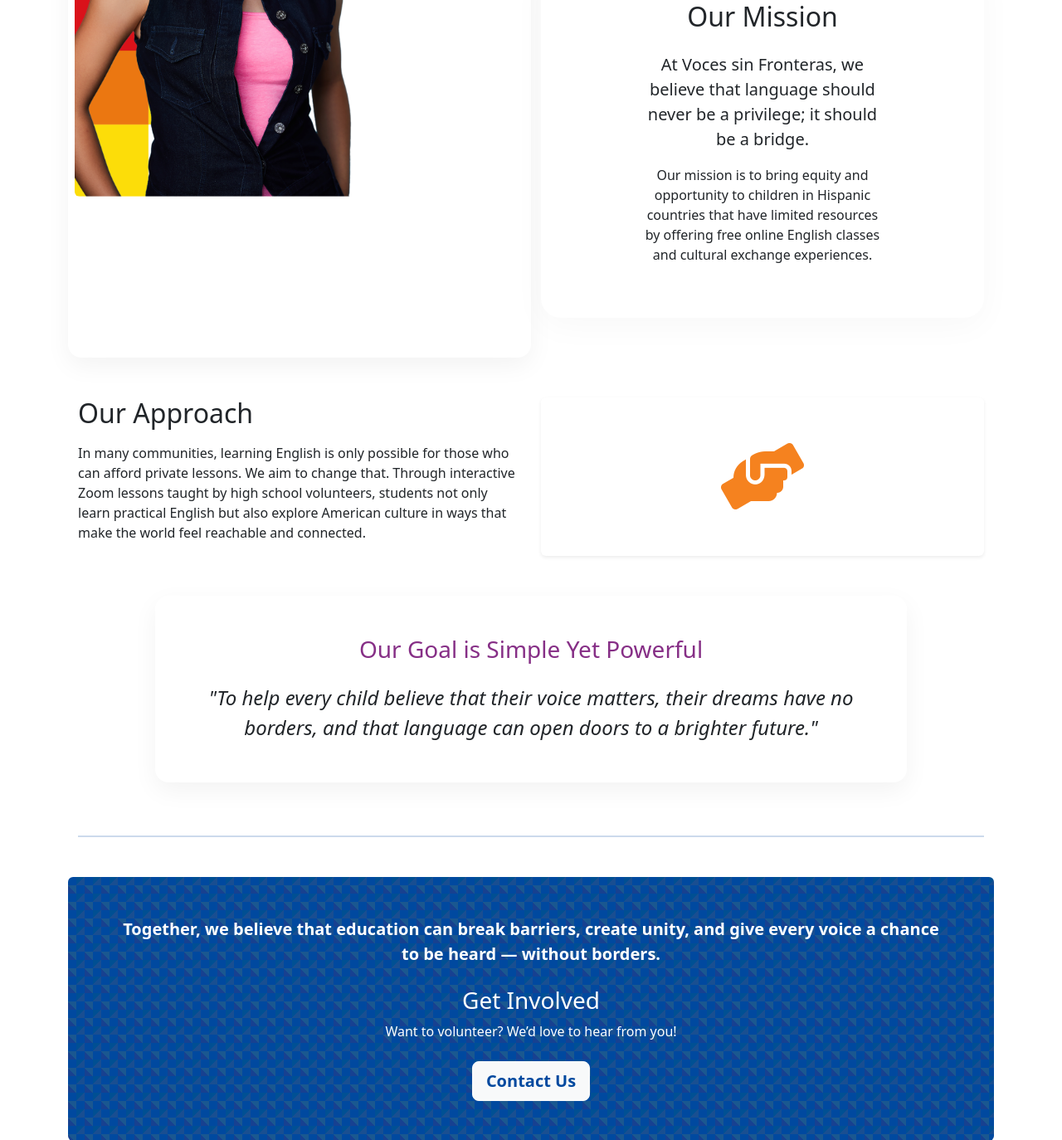
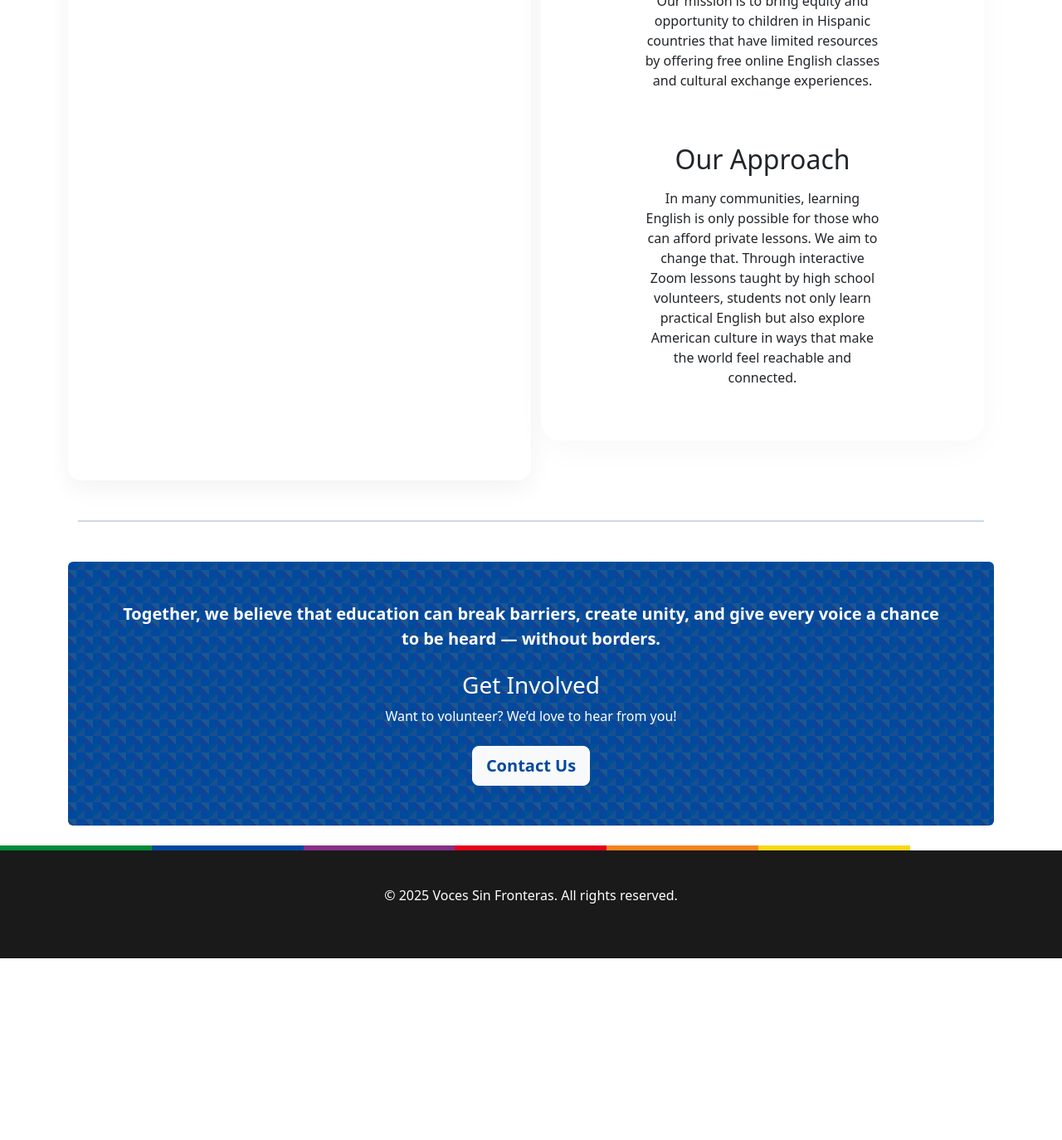
Before and after one commit to videmantay/kiara_NPO, a Flask app: page / in a window 1280 px wide. Shown: the part 1130-2504 px from the top of the page at 83% size. After the commit the page ends 2285 px from the top, so only its background shows below. Run offline with Flask 3, Linux system fonts and the light colour scheme.

Commit message:
updates pics

```diff
--- a/app.py
+++ b/app.py
@@ -62,12 +62,6 @@ def why_english_matters():
         today_date=datetime.now().strftime("%Y"))
 
 
-@app.route('/global_understanding')
-def global_understanding():
-    return render_template('global_understanding.html',
-        today_date=datetime.now().strftime("%Y"))
-
-
 @app.route('/logout')
 def logout():
     session.pop('user', None)
--- a/templates/base.html
+++ b/templates/base.html
@@ -47,9 +47,6 @@
                     <li class="nav-item">
                         <a class="nav-link" href="{{ url_for('why_english_matters') }}">Why English Matters</a>
                     </li>
-                    <li class="nav-item">
-                        <a class="nav-link" href="{{ url_for('global_understanding') }}">Global Understanding</a>
-                    </li>
                 </ul>
             </div>
         </div>
--- a/templates/index.html
+++ b/templates/index.html
@@ -9,14 +9,11 @@
 
         </div>
         <div class="row">
-            <div class="col-lg-6 card-custom p-2">
-                <img src="{{ url_for('static', filename='img/banner_home.png') }}" alt="Children in a classroom"
+            <div class="col-lg-6 card-custom p-1">
+                <img src="{{ url_for('static', filename='img/voces_whole_team.png') }}" alt="Voces Sin Fronteras Team"
                     class="img-fluid rounded">
             </div>
             <div class="col-lg-6">
-                <h1 class="display-4 fw-bold mb-3">Language as a Bridge</h1>
-                <p class="lead mb-4">Empowering children in LatAm through free English classes and cultural
-                    exchange.</p>
                 <!-- Mission Section with Wiphala Pattern -->
                 <div class="section-highlight my-5">
                     <div class="row">
@@ -29,41 +26,22 @@
                                 have limited
                                 resources by offering free online English classes and cultural exchange experiences.</p>
                         </div>
+                        <div class="col-lg-8 offset-lg-2 text-center mt-5">
+                            <h2 class="mb-3">Our Approach</h2>
+                            <p>In many communities, learning English is only possible for those who can afford private
+                                lessons. We aim
+                                to change that. Through interactive Zoom lessons taught by high school volunteers,
+                                students not only
+                                learn practical English but also explore American culture in ways that make the world
+                                feel reachable and
+                                connected.</p>
+                        </div>
                     </div>
                 </div>
             </div>
         </div>
     </div>
 
-
-
-    <!-- Approach Section -->
-    <div class="row my-5">
-        <div class="col-lg-6 order-lg-2">
-            <!-- Placeholder for another image or illustration if available, otherwise text acts as focus -->
-            <div class="p-4 bg-white rounded shadow-sm h-100 d-flex align-items-center justify-content-center">
-                <i class="fas fa-hands-helping fa-5x" style="color: var(--wiphala-orange);"></i>
-            </div>
-        </div>
-        <div class="col-lg-6 order-lg-1">
-            <h2 class="mb-3">Our Approach</h2>
-            <p>In many communities, learning English is only possible for those who can afford private lessons. We aim
-                to change that. Through interactive Zoom lessons taught by high school volunteers, students not only
-                learn practical English but also explore American culture in ways that make the world feel reachable and
-                connected.</p>
-        </div>
-    </div>
-
-    <!-- Quote Section -->
-    <div class="row mt-5">
-        <div class="col-lg-10 offset-lg-1">
-            <blockquote class="blockquote text-center p-5 card-custom bg-white">
-                <h3 class="mb-4" style="color: var(--wiphala-violet);">Our Goal is Simple Yet Powerful</h3>
-                <p class="mb-0 fst-italic fs-4">"To help every child believe that their voice matters, their dreams have
-                    no borders, and that language can open doors to a brighter future."</p>
-            </blockquote>
-        </div>
-    </div>
 
     <hr class="my-5" style="border-top: 2px solid var(--wiphala-blue); opacity: 0.2;">
 
```
Also changed, not shown: templates/why_english_matters.html (+10 -4 lines), static/img/globe.jpeg (added), 1 other file.
